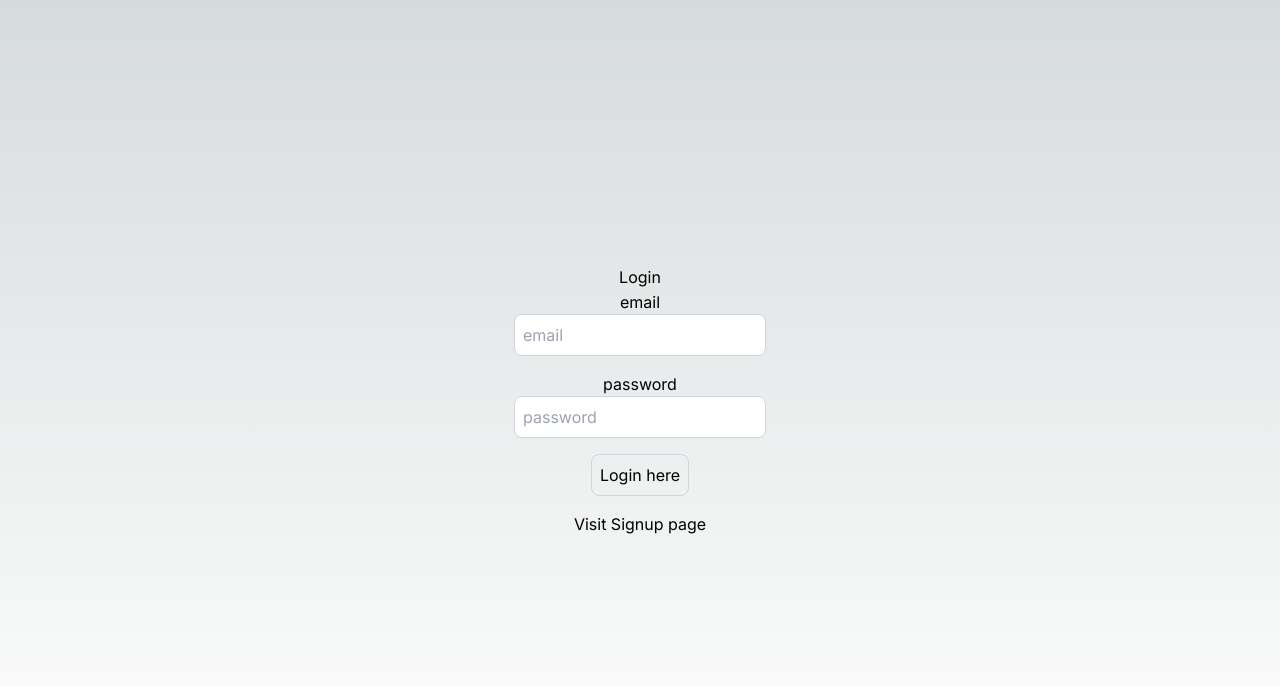
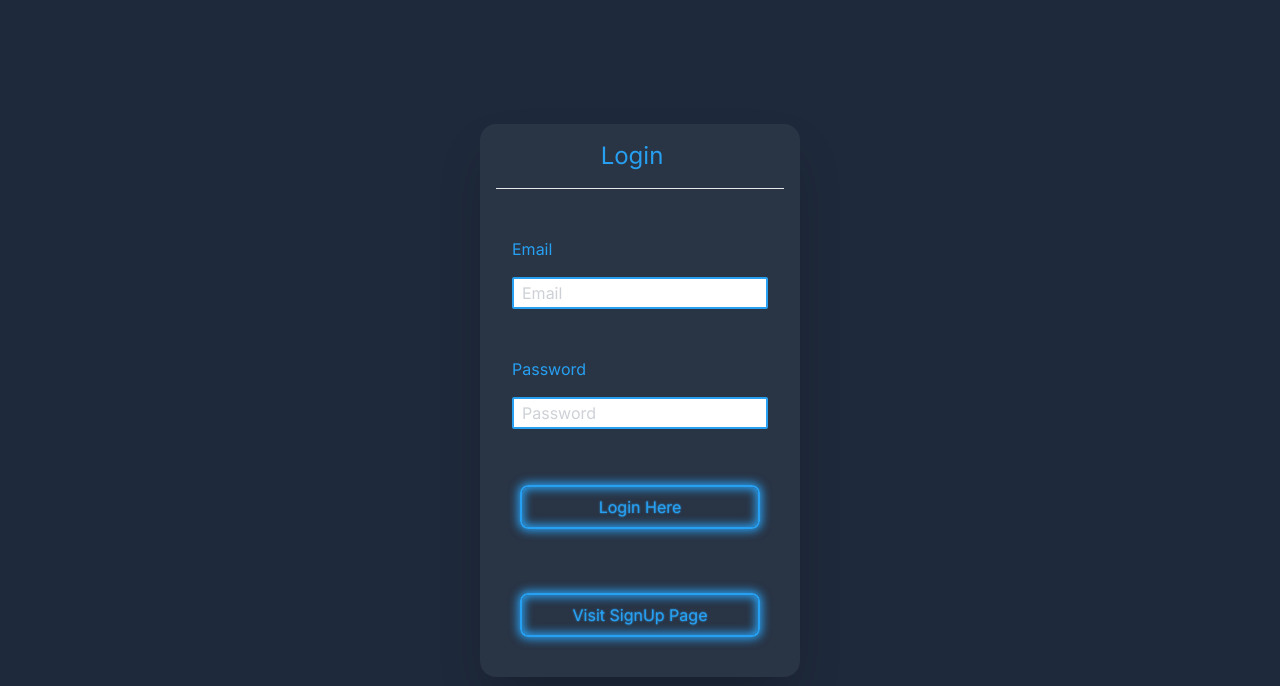
Before and after one commit to hiteshchoudhary/nextjs-fullstack-auth, a Next.js app: page /login in a window 1280 px wide. Shown: the top 686 px of the page. Built offline with nearby package versions, Linux system fonts and the light colour scheme.

Commit message:
Login page tailwind modified

```diff
--- a/src/app/login/page.tsx
+++ b/src/app/login/page.tsx
@@ -44,33 +44,36 @@ export default function LoginPage() {
     }, [user]);
 
     return (
-    <div className="flex flex-col items-center justify-center min-h-screen py-2">
-        <h1>{loading ? "Processing" : "Login"}</h1>
-        <hr />
-
-        <label htmlFor="email">email</label>
-        <input
-        className="p-2 border border-gray-300 rounded-lg mb-4 focus:outline-none focus:border-gray-600 text-black"
-            id="email"
+        <main className="bg-[#1E293B] min-h-screen min-w-full grid place-items-center">
+  <div className="bg-[rgba(255,_255,_255,_0.05)] w-80 h-fit rounded-2xl shadow-2xl grid-flow-row">
+    <div className="m-4 mt-0 box-border">
+      <h1 className="p-4 pl-0 text-[#28A0F1] text-center text-2xl">{loading ? "Processing" : "Login"}</h1>
+      <hr/>
+    </div>
+    <div className="m-4 p-4 box-border">
+      <label htmlFor="email"><h1 className="p-4 pl-0 text-[#28A0F1]">Email</h1></label>
+      <input className="p-2 h-8 w-full rounded-sm border-[2px] border-[#28A0F1] placeholder:opacity-50 focus:placeholder:opacity-100 outline-none"id="email"
             type="text"
             value={user.email}
             onChange={(e) => setUser({...user, email: e.target.value})}
-            placeholder="email"
-            />
-        <label htmlFor="password">password</label>
-        <input
-        className="p-2 border border-gray-300 rounded-lg mb-4 focus:outline-none focus:border-gray-600 text-black"
-            id="password"
+            placeholder="Email"></input>
+    </div>
+    <div className="m-4 mt-0 p-4 pt-0 box-border">
+    <label htmlFor="password"><h1 className="p-4 pl-0 text-[#28A0F1]">Password</h1></label>
+      <input className="p-2 h-8 w-full rounded-sm border-[2px] border-[#28A0F1] placeholder:opacity-50 focus:placeholder:opacity-100 outline-none"id="password"
             type="password"
             value={user.password}
             onChange={(e) => setUser({...user, password: e.target.value})}
-            placeholder="password"
-            />
-            <button
-            onClick={onLogin}
-            className="p-2 border border-gray-300 rounded-lg mb-4 focus:outline-none focus:border-gray-600">Login here</button>
-            <Link href="/signup">Visit Signup page</Link>
-        </div>
-    )
+            placeholder="Password"></input>
+    </div>
+    <div className="m-4 p-4 box-border grid">
+      <button className="text-[#28A0F1] border-[0.125em] border-[#28A0F1] border-solid rounded-lg p-2 m-2 shadow-[0_0_10px_2px_#28A0F1,_0_0_10px_2px_#28A0F1_inset] [text-shadow:_0_0_0.125em] hover:text-[#1E293B] hover:bg-[#28A0F1] hover:shadow-[0_0_100px_10px_#28A0F1] hover:[text-shadow:_none]" onClick={onLogin}>Login Here</button>
+    </div>
+    <div className="m-4 p-4 box-border grid">
+    <Link href="/signup" className="text-[#28A0F1] border-[0.125em] border-[#28A0F1] border-solid rounded-lg p-2 m-2 shadow-[0_0_10px_2px_#28A0F1,_0_0_10px_2px_#28A0F1_inset] [text-shadow:_0_0_0.125em] hover:text-[#1E293B] hover:bg-[#28A0F1] hover:shadow-[0_0_100px_10px_#28A0F1] hover:[text-shadow:_none] text-center">Visit SignUp Page</Link>
+    </div>
+  </div>
+</main>
+ )
 
 }
```
